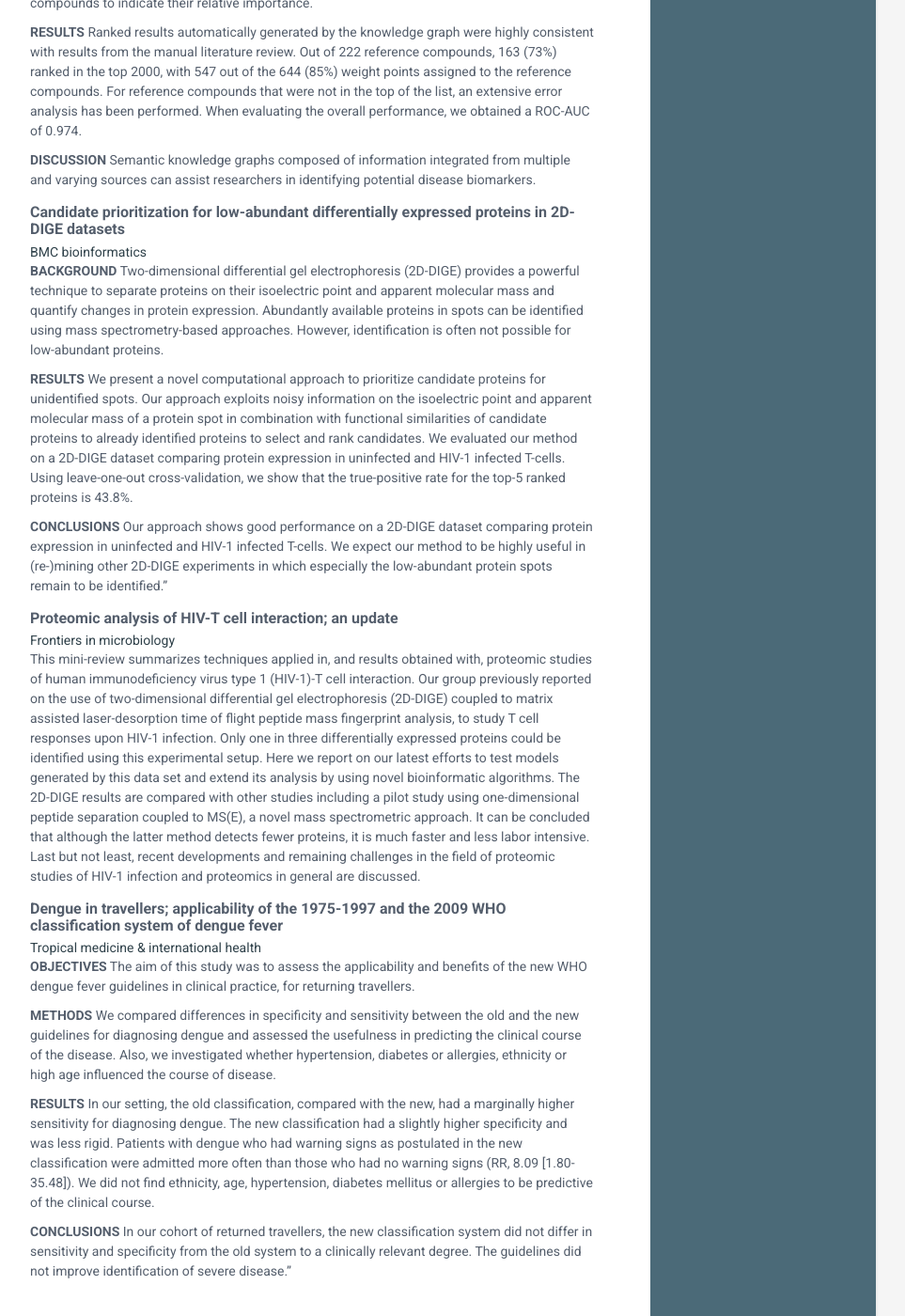
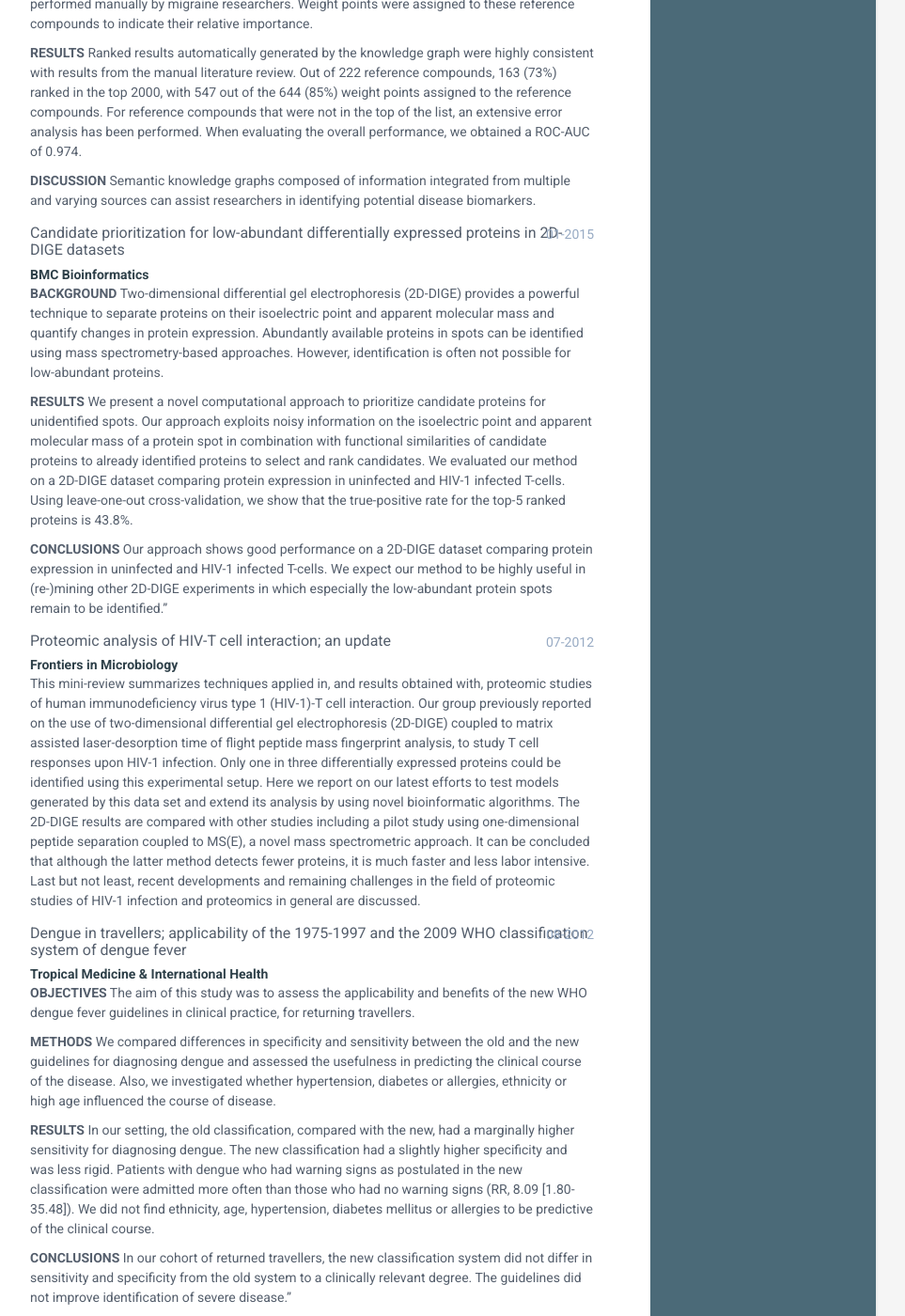
Before and after one commit to Wytz/wytz.github.io, a Jekyll site: the page built from index.html, in a window 1280 px wide and 1400 px high, scrolled down 1399 px. Shown: the whole window at 94% size, without its empty margins (188-1151 px from the left). Built offline with Jekyll 4.4.1, drawn with Linux system fonts in a browser that asks for light colours; some of the changed text lies outside the part shown.

Commit message:
more formatting

```diff
--- a/_includes/projects.html
+++ b/_includes/projects.html
@@ -11,13 +11,13 @@
 
   {% for project in site.data.projects %}
     <div class="item">
-
-      <h3 class="project-title"><b>{{ project.title }}</b></h3>
-	  <div class="time">{{ project.publicationdate }}</div>
-
+	  <div class="upper-row">
+        <h3 class="project-title">{{ project.title }}</h3>
+	    <div class="time">{{ project.publicationdate }}</div>
+	  </div>
 	  <div class="links">
 
-	    <span class="project-link"><a href="{{ project.link }}">  {{ project.journal}}  </a></span>
+	    <span class="project-link"><a href="{{ project.link }}"><b>  {{ project.journal}}  </b></a></span>
 
 	    {% if project.github %}
 
```
Also changed, not shown: _data/projects.yml (+4 -4 lines).
